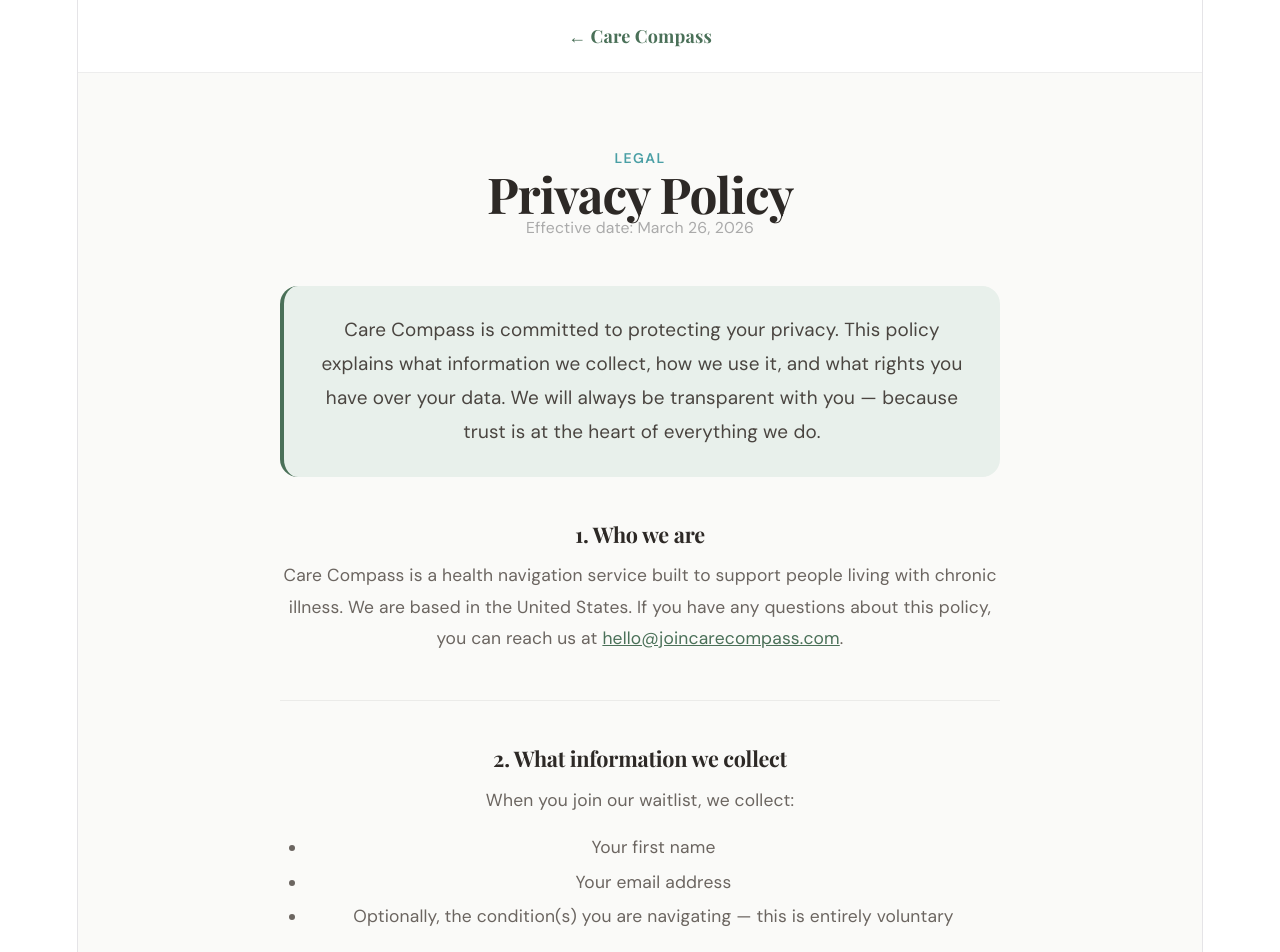
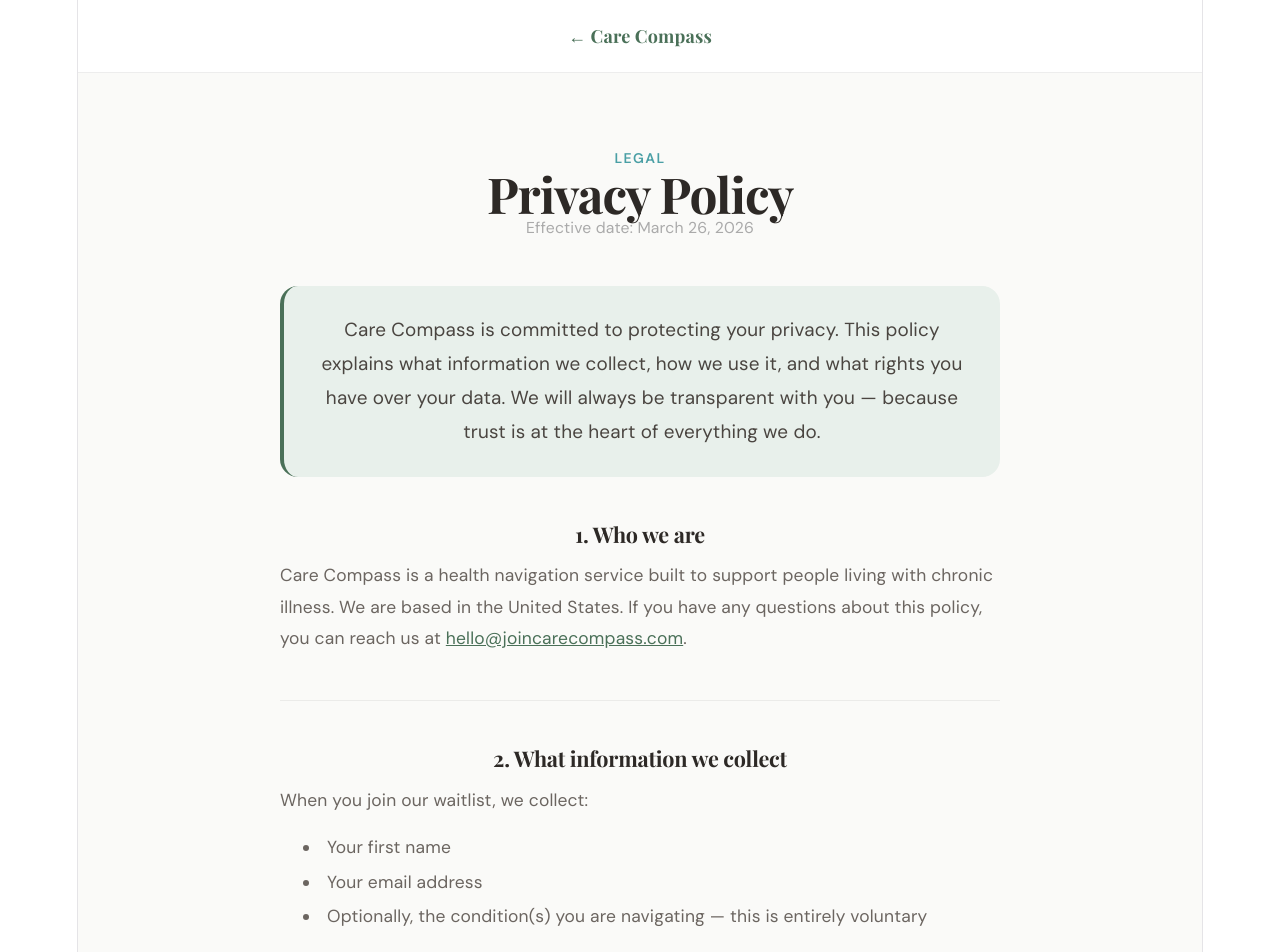
Before and after one commit to tiffanykbuettner-lab/care-compass-landing, a React (Vite) app: page /privacy in a window 1280 px wide. Shown: the top 952 px of the page. Built offline with nearby package versions, Linux system fonts and the light colour scheme; a web font is replaced by a local one.

Commit message:
fix privacy policy list styling

```diff
--- a/src/PrivacyPolicy.jsx
+++ b/src/PrivacyPolicy.jsx
@@ -205,12 +205,15 @@ const styles = {
     lineHeight: 1.8,
     color: "#6b6560",
     margin: 0,
+    textAlign: "left",
   },
   list: {
     marginTop: "0.75rem",
     marginBottom: "0.75rem",
-    paddingLeft: "1.5rem",
+    paddingLeft: "1.25rem",
     lineHeight: 2,
+    listStylePosition: "inside",
+    textAlign: "left",
   },
   link: {
     color: "#4a7058",
```
